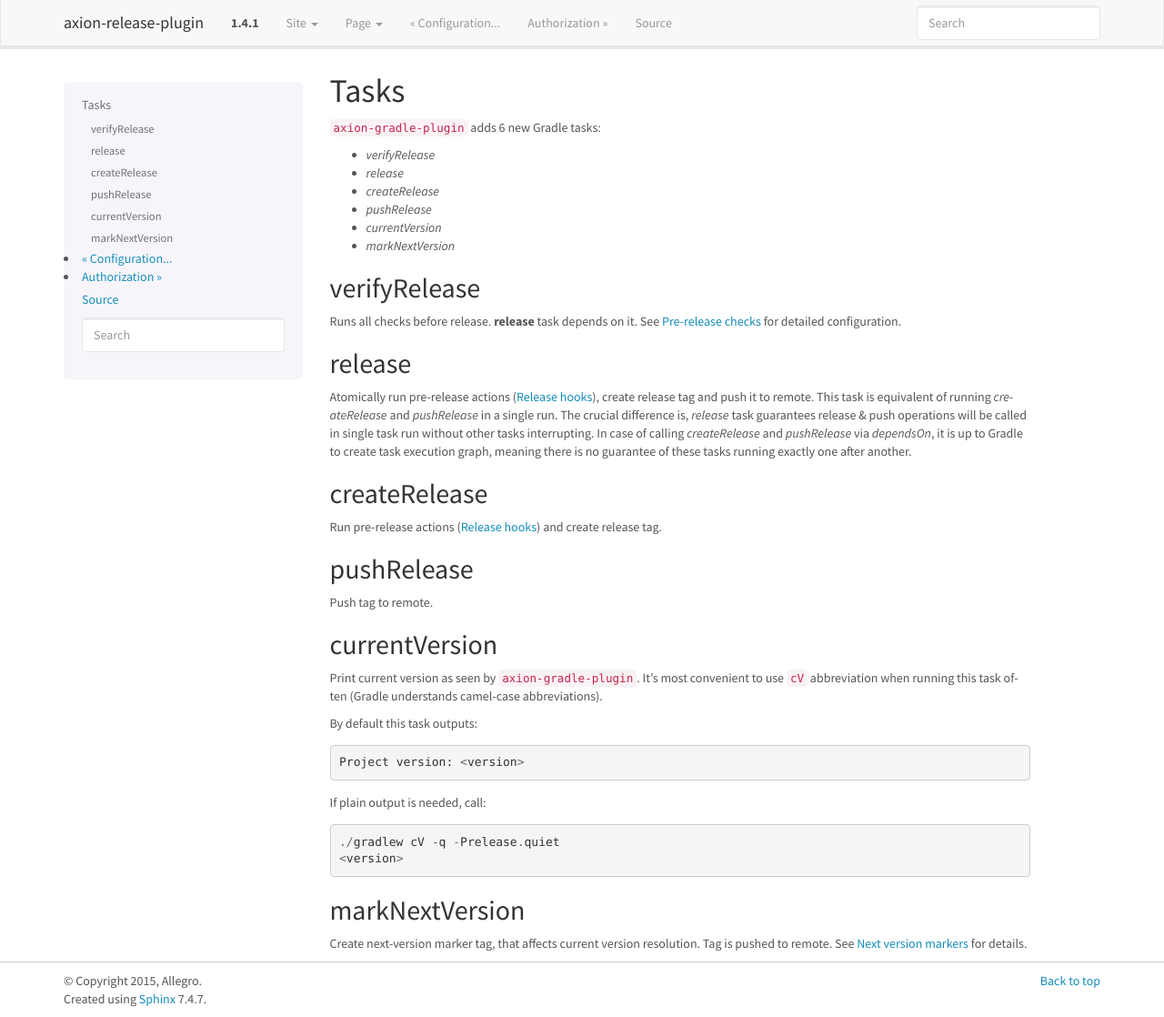
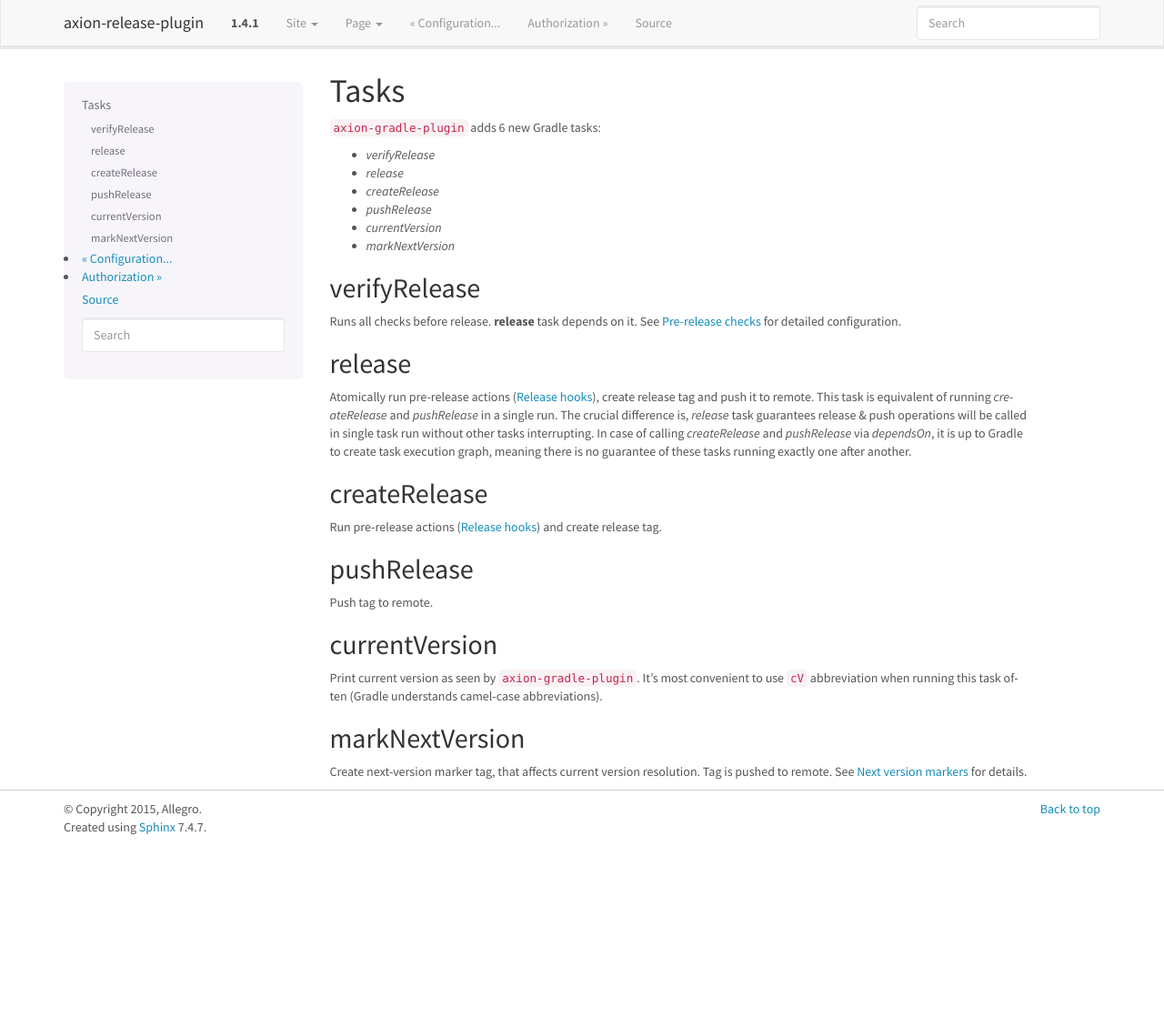
Before and after one commit to allegro/axion-release-plugin, a Sphinx documentation site: the page built from docs/configuration/tasks.rst, in a window 1280 px wide and 1118 px high. Shown: the whole window at 91% size. Built offline with Sphinx 7.4.7, drawn with Linux system fonts in a browser that asks for light colours.

Commit message:
Revert "Add -Prelease.quiet to output plain version in cV task"

```diff
--- a/docs/configuration/tasks.rst
+++ b/docs/configuration/tasks.rst
@@ -40,15 +40,6 @@
 Print current version as seen by ``axion-gradle-plugin``. It's most convenient to use ``cV`` abbreviation when running
 this task often (Gradle understands camel-case abbreviations).
 
-By default this task outputs::
-
-    Project version: <version>
-
-If plain output is needed, call::
-
-    ./gradlew cV -q -Prelease.quiet
-    <version>
-
 markNextVersion
 ---------------
 
```
Also changed, not shown: 2 other files.
